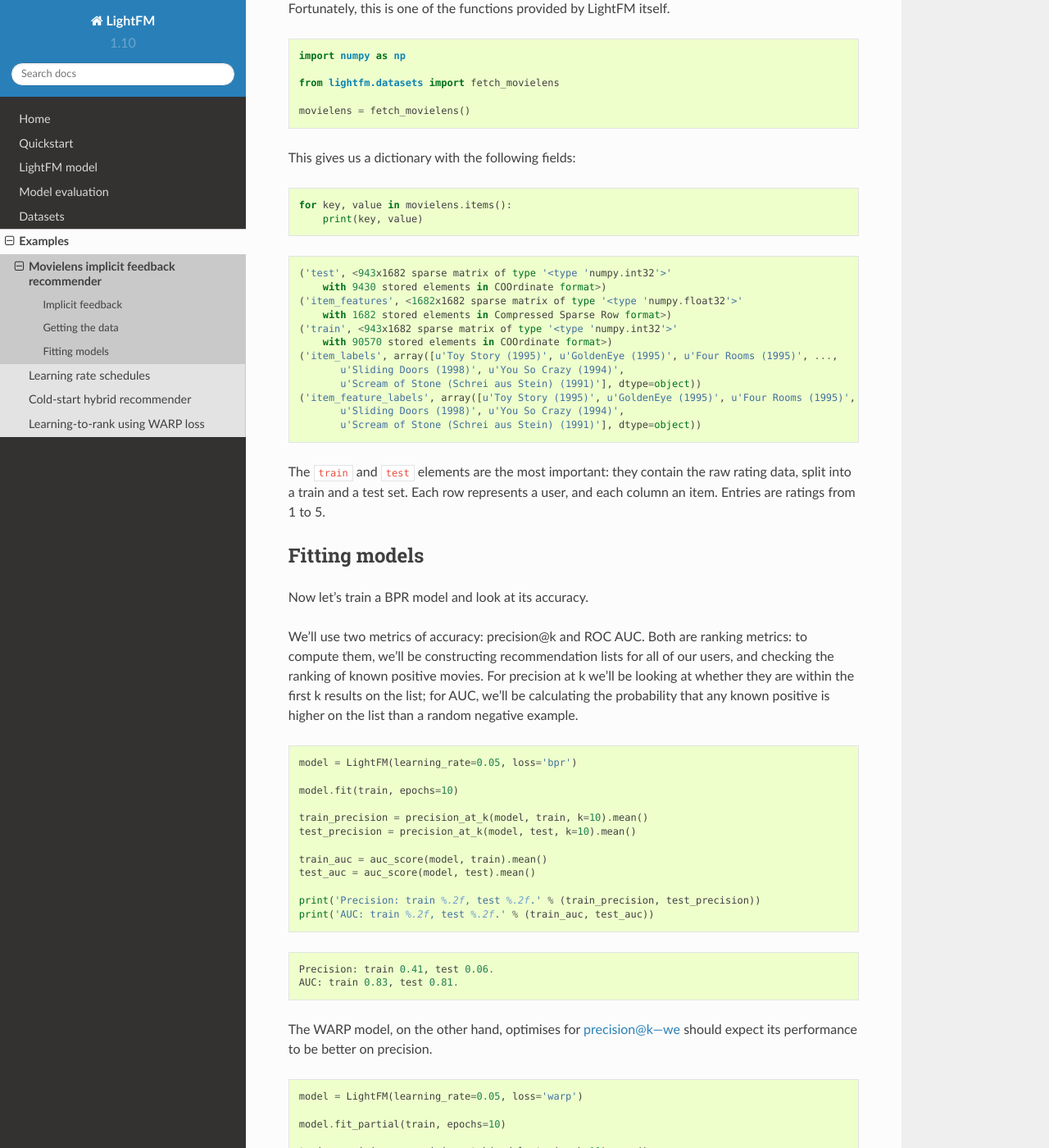
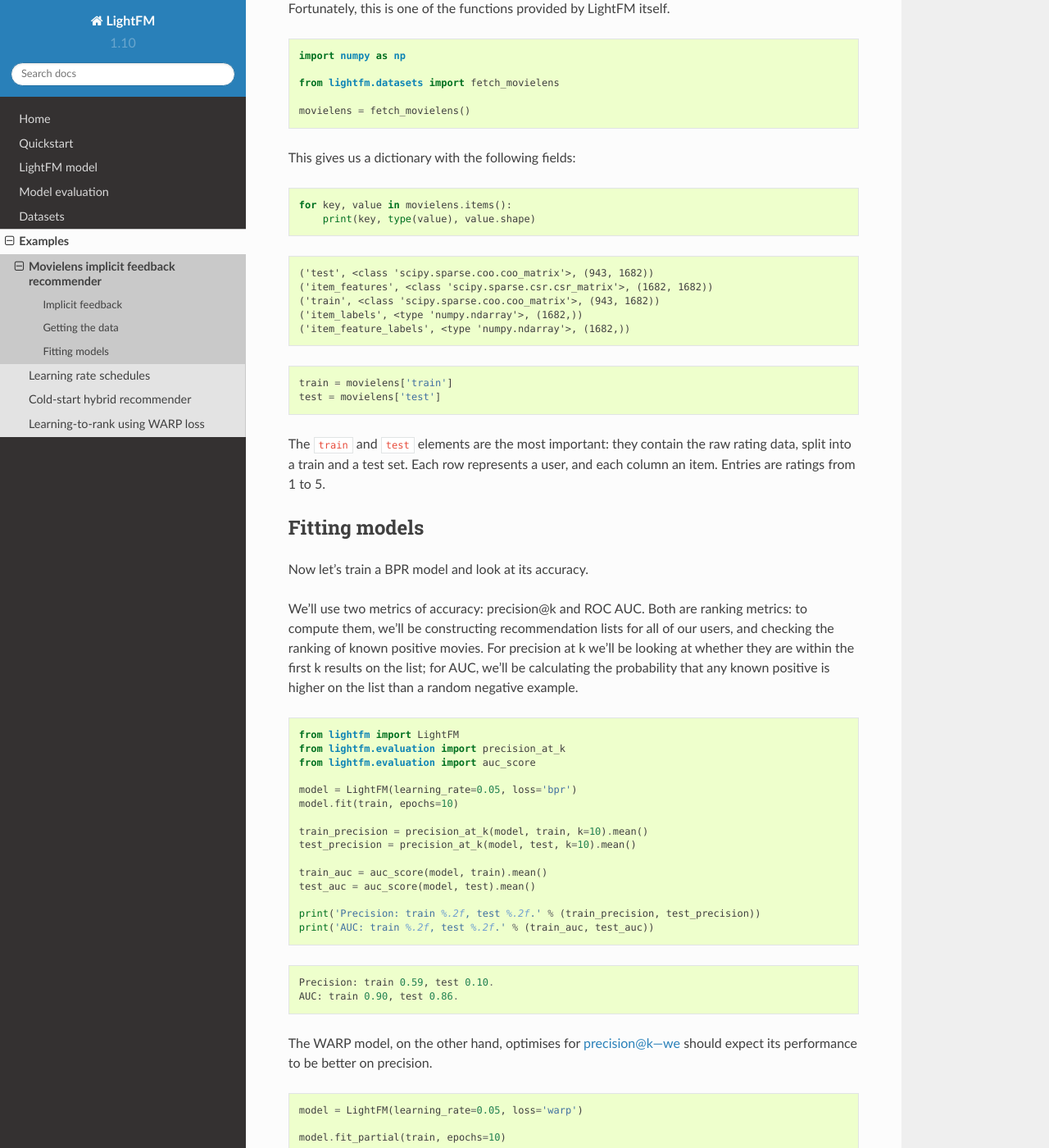
Before and after one commit to lyst/lightfm, a Sphinx documentation site: the page built from doc/examples/movielens_implicit.rst, in a window 1280 px wide and 1400 px high, scrolled down 1294 px. Shown: the whole window at 82% size. Built offline with Sphinx 7.4.7 and the Read the Docs theme 2.0.0, drawn with Linux system fonts in a browser that asks for light colours; some of the changed text lies outside the part shown.

Commit message:
Update docs.

```diff
--- a/doc/examples/movielens_implicit.rst
+++ b/doc/examples/movielens_implicit.rst
@@ -74,24 +74,22 @@ This gives us a dictionary with the following fields:
 .. code:: python
 
     for key, value in movielens.items():
-        print(key, value)
+        print(key, type(value), value.shape)
 
 
 .. parsed-literal::
 
-    ('test', <943x1682 sparse matrix of type '<type 'numpy.int32'>'
-    	with 9430 stored elements in COOrdinate format>)
-    ('item_features', <1682x1682 sparse matrix of type '<type 'numpy.float32'>'
-    	with 1682 stored elements in Compressed Sparse Row format>)
-    ('train', <943x1682 sparse matrix of type '<type 'numpy.int32'>'
-    	with 90570 stored elements in COOrdinate format>)
-    ('item_labels', array([u'Toy Story (1995)', u'GoldenEye (1995)', u'Four Rooms (1995)', ...,
-           u'Sliding Doors (1998)', u'You So Crazy (1994)',
-           u'Scream of Stone (Schrei aus Stein) (1991)'], dtype=object))
-    ('item_feature_labels', array([u'Toy Story (1995)', u'GoldenEye (1995)', u'Four Rooms (1995)', ...,
-           u'Sliding Doors (1998)', u'You So Crazy (1994)',
-           u'Scream of Stone (Schrei aus Stein) (1991)'], dtype=object))
+    ('test', <class 'scipy.sparse.coo.coo_matrix'>, (943, 1682))
+    ('item_features', <class 'scipy.sparse.csr.csr_matrix'>, (1682, 1682))
+    ('train', <class 'scipy.sparse.coo.coo_matrix'>, (943, 1682))
+    ('item_labels', <type 'numpy.ndarray'>, (1682,))
+    ('item_feature_labels', <type 'numpy.ndarray'>, (1682,))
 
+
+.. code:: python
+
+    train = movielens['train']
+    test = movielens['test']
 
 The ``train`` and ``test`` elements are the most important: they contain
 the raw rating data, split into a train and a test set. Each row
@@ -113,8 +111,11 @@ negative example.
 
 .. code:: python
 
+    from lightfm import LightFM
+    from lightfm.evaluation import precision_at_k
+    from lightfm.evaluation import auc_score
+
     model = LightFM(learning_rate=0.05, loss='bpr')
-
     model.fit(train, epochs=10)
 
     train_precision = precision_at_k(model, train, k=10).mean()
@@ -129,8 +130,8 @@ negative example.
 
 .. parsed-literal::
 
-    Precision: train 0.41, test 0.06.
-    AUC: train 0.83, test 0.81.
+    Precision: train 0.59, test 0.10.
+    AUC: train 0.90, test 0.86.
 
 
 The WARP model, on the other hand, optimises for precision@k---we should
@@ -155,8 +156,8 @@ expect its performance to be better on precision.
 .. parsed-literal::
 
     Precision: train 0.61, test 0.11.
-    AUC: train 0.91, test 0.88.
+    AUC: train 0.93, test 0.90.
 
 
-And that is exactly what we see: we get much higher precision@10 (but
-the AUC metric is also improved).
+And that is exactly what we see: we get slightly higher precision@10
+(but the AUC metric is also improved).
--- a/doc/examples/warp_loss.rst
+++ b/doc/examples/warp_loss.rst
@@ -17,7 +17,7 @@ the form of the k-OS WARP loss, also implemented in LightFM.
 
 Like the BPR model, WARP deals with (user, positive item, negative item)
 triplets. Unlike BPR, the negative items in the triplet are not chosen
-by random sampling: they are chosen from among those negative items which
+by random sampling: they are chosen from among those negatie items which
 would violate the desired item ranking given the state of the model.
 This approximates a form of active learning where the model selects
 those triplets that it cannot currently rank correctly.
@@ -90,6 +90,7 @@ fitting them, let's also measure how much time each epoch takes.
     warp_model = LightFM(no_components=num_components,
                         loss='warp',
                         learning_schedule='adagrad',
+                        max_sampled=100,
                         user_alpha=alpha,
                         item_alpha=alpha)
 
```
Also changed, not shown: changelog.md (+4 -0 lines), doc/examples/warp_loss_files/warp_loss_5_0.png, doc/examples/warp_loss_files/warp_loss_7_0.png, doc/examples/warp_loss_files/warp_loss_9_0.png, doc/examples/warp_loss_files/warp_loss_9_1.png, 4 other files.
